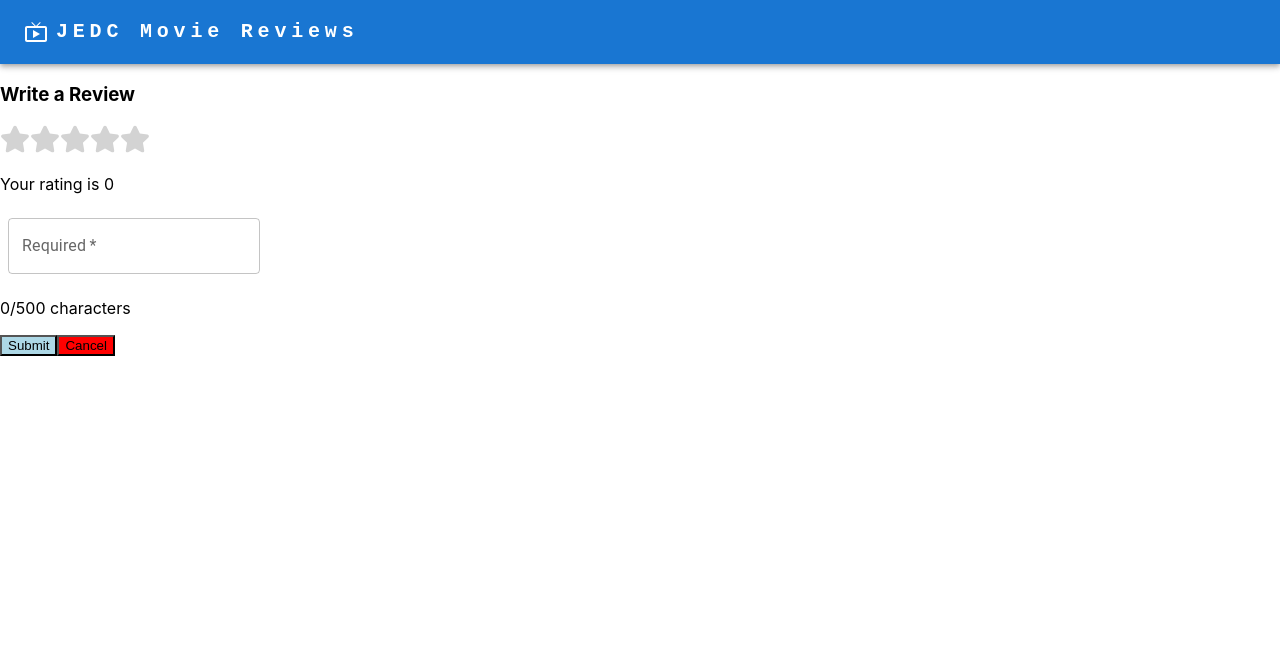
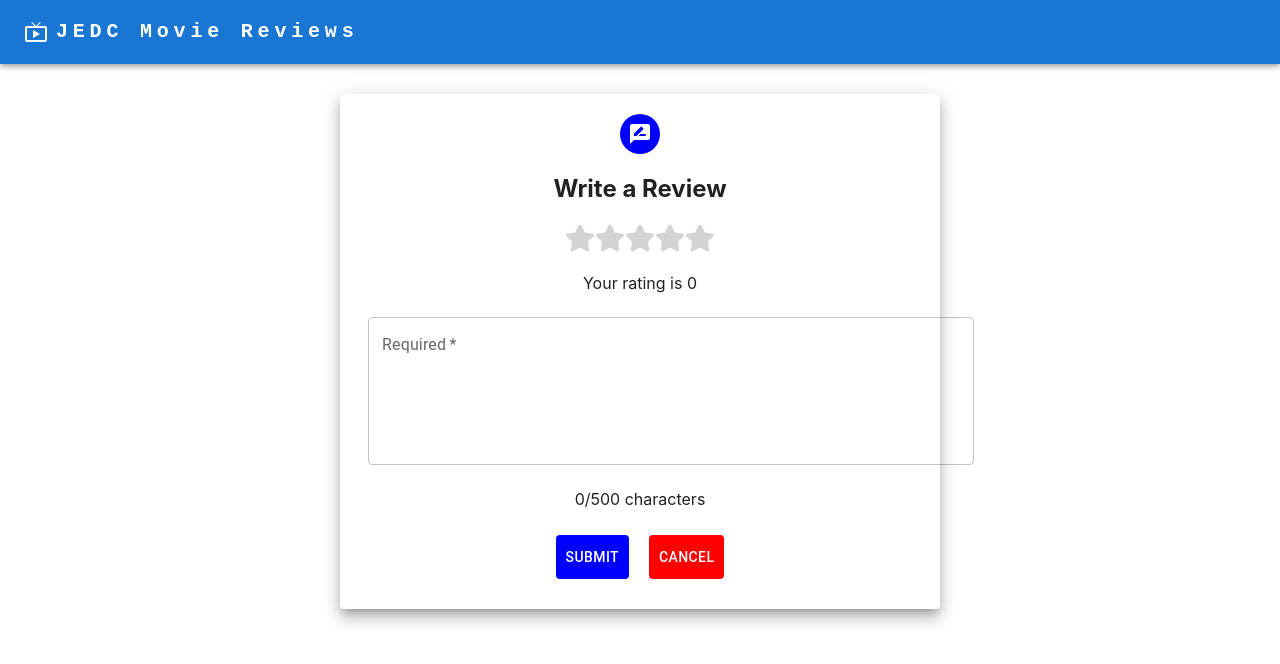
Before and after one commit to daltontewanger/milestone-2, a React (Create React App) app: page /newreview in a window 1280 px wide. Shown: the top 664 px of the page. Built offline with nearby package versions, Linux system fonts and the light colour scheme; the HTML template or start-up script is replaced by a standard one.

Commit message:
changed the look of the buttons and the textbox

```diff
--- a/src/Components/NewReview.js
+++ b/src/Components/NewReview.js
@@ -2,6 +2,8 @@ import React, { useState } from "react";
 import StarRating from "./StarRating";
 import Box from '@mui/material/Box';
 import TextField from '@mui/material/TextField';
+import { Grid, Paper, Avatar, Button } from '@mui/material';
+import RateReviewRoundedIcon from '@mui/icons-material/RateReviewRounded';
 
 function NewReview() {
     const [currentRating, setCurrentRating] = useState(0);
@@ -47,15 +49,24 @@ function NewReview() {
         }
     };
 
+    const paperStyle = {padding: 20, height:'auto', width: '70vh', margin:'30px auto'};
+    const avatarStyle = {backgroundColor:'blue'}
+
     return (
         <div>
-            <h3>Write a Review</h3>
+            <Grid>
+                <Paper elevation={10} style={paperStyle}>
+                    <Grid align='center'>
+                        <Avatar style={avatarStyle}>
+                            <RateReviewRoundedIcon />
+                        </Avatar>
+                        <h2>Write a Review</h2>
                         <StarRating rating={currentRating} onRatingChange={handleRatingChange} />
                         {ratingError && <p style={{ color: 'red' }}>Please provide at least a 1-star rating.</p>}
                         <Box
                             component="form"
                             sx={{
-                    '& .MuiTextField-root': { m: 1, width: '25ch' },
+                                '& .MuiTextField-root': { m: 1, width: '60ch' }, // Adjust width as needed
                             }}
                             noValidate
                             autoComplete="off"
@@ -71,16 +82,23 @@ function NewReview() {
                                 value={review}
                                 onChange={handleReviewChange}
                                 placeholder="Write your review..."
-                    maxLength={maxCharacters}
+                                multiline
+                                minRows={5}
+                                maxRows={12}
+                                fullWidth
+                                variant="outlined"
                             />
                             <div>
-                    <p>{review.length}/{maxCharacters} characters</p> {/* Display character count */}
+                                <p>{review.length}/{maxCharacters} characters</p>
                             </div>
                             <div className="btn-group">
-                    <button className="submit" type="submit" style={{backgroundColor: 'lightblue'}}>Submit</button>
-                    <button className="cancel" type="button" onClick={handleCancel} style={{backgroundColor: 'red'}}>Cancel</button>
+                                <Button className="submit" type="submit" style={{backgroundColor: 'blue', color:'white', padding: 10, margin: 10}}>Submit</Button>
+                                <Button className="cancel" type="button" onClick={handleCancel} style={{backgroundColor: 'red', color:'white', padding: 10, margin: 10}}>Cancel</Button>
                             </div>
                         </Box>
+                    </Grid>
+                </Paper>
+            </Grid>
         </div>
     );
 }
```
Lines whose indentation alone changed are shown as unchanged.
